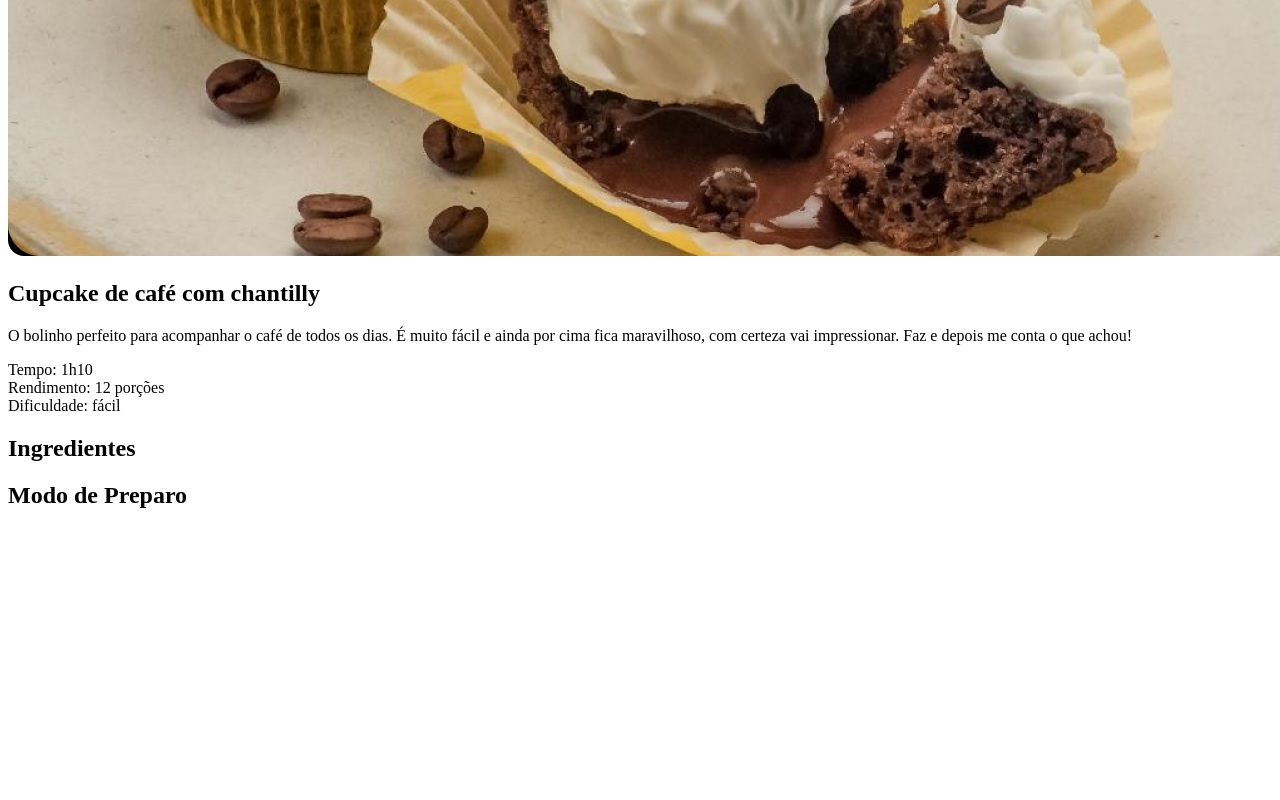
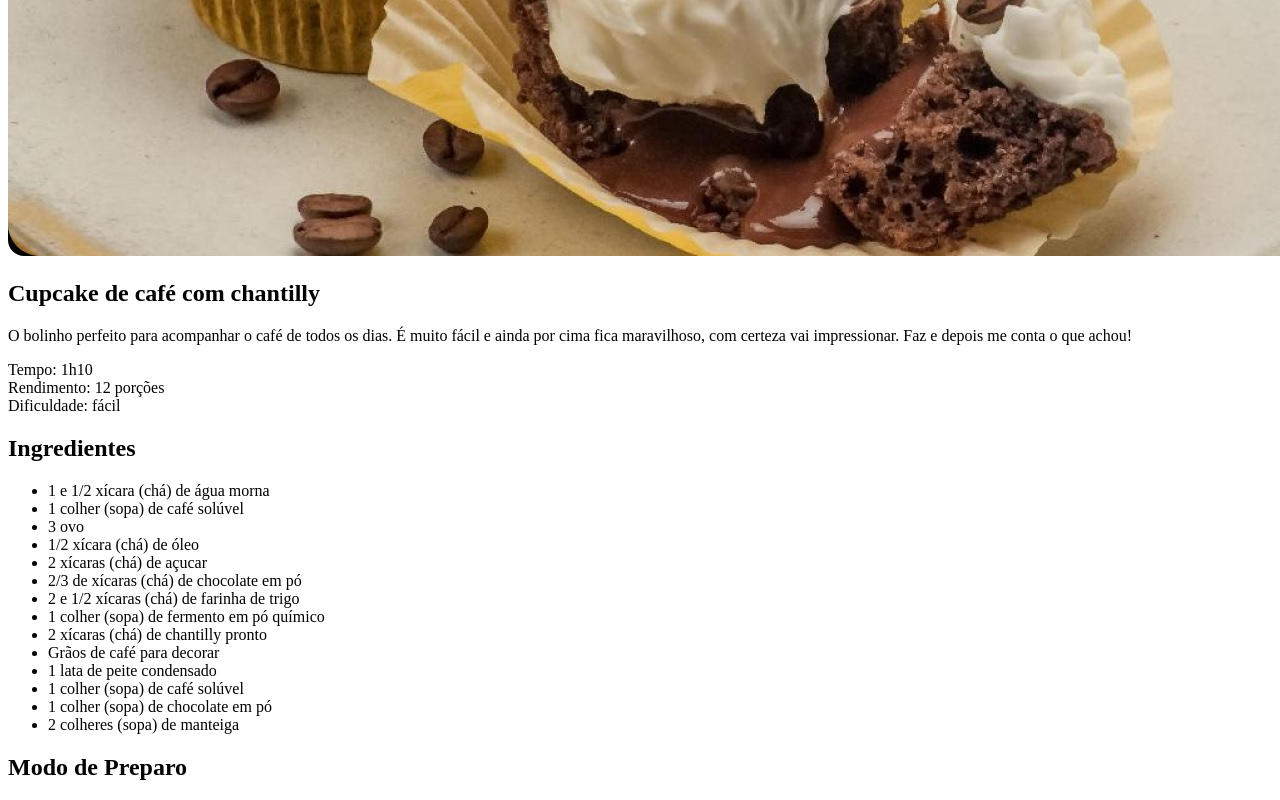
Before and after one commit to fagnercmalheiros/aula4, a plain HTML site: page index.html in a window 1280 px wide. Shown: the part 552-1352 px from the top of the page. Before the commit the page ends 1081 px from the top, so only its background shows below. Drawn offline with Linux system fonts and the light colour scheme.

Commit message:
ajuste da lista

```diff
--- a/index.html
+++ b/index.html
@@ -23,7 +23,22 @@
      </section>
      <section id="#ingredients">
         <h2>Ingredientes</h2>
-
+        <ul>
+            <li>1 e 1/2 xícara (chá) de água morna</li>
+            <li>1 colher (sopa) de café solúvel</li>
+            <li>3 ovo</li>
+            <li>1/2 xícara (chá) de óleo</li>
+            <li>2 xícaras (chá) de açucar</li>
+            <li>2/3 de xícaras (chá) de chocolate em pó</li>
+            <li>2 e 1/2 xícaras (chá) de farinha de trigo</li>
+            <li>1 colher (sopa) de fermento em pó químico</li>
+            <li>2 xícaras (chá) de chantilly pronto</li>
+            <li>Grãos de café para decorar</li>
+            <li>1 lata de peite condensado</li>
+            <li>1 colher (sopa) de café solúvel</li>
+            <li>1 colher (sopa) de chocolate em pó</li>
+            <li>2 colheres (sopa) de manteiga</li>
+        </ul>
      </section>
      <section id="#preparation">
          <h2>Modo de Preparo</h2>
```
